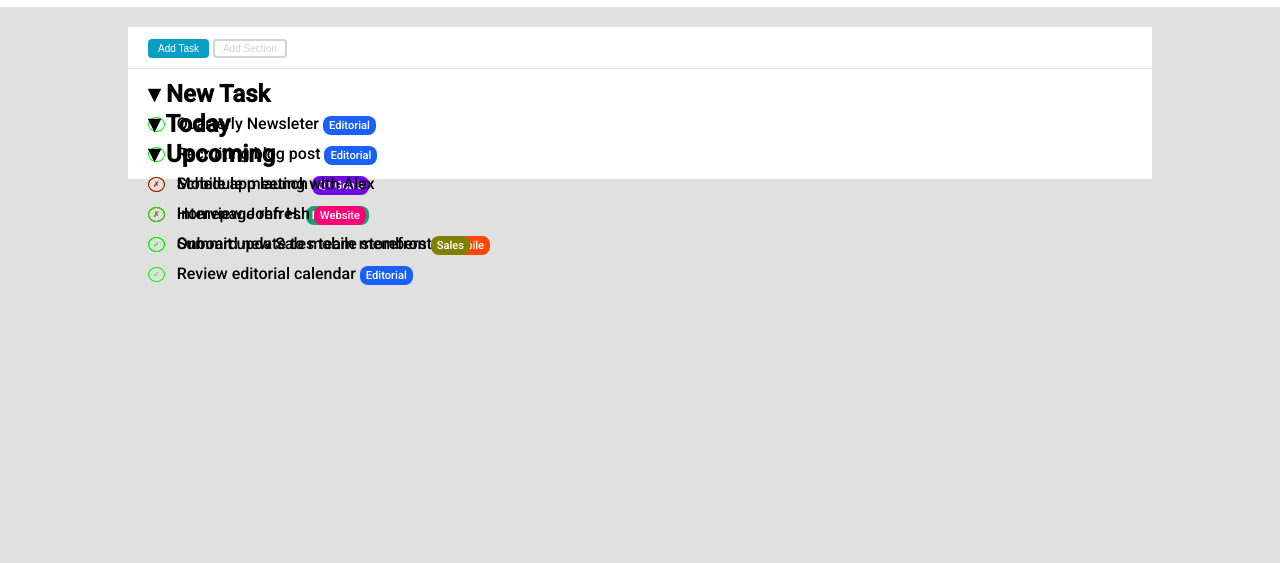
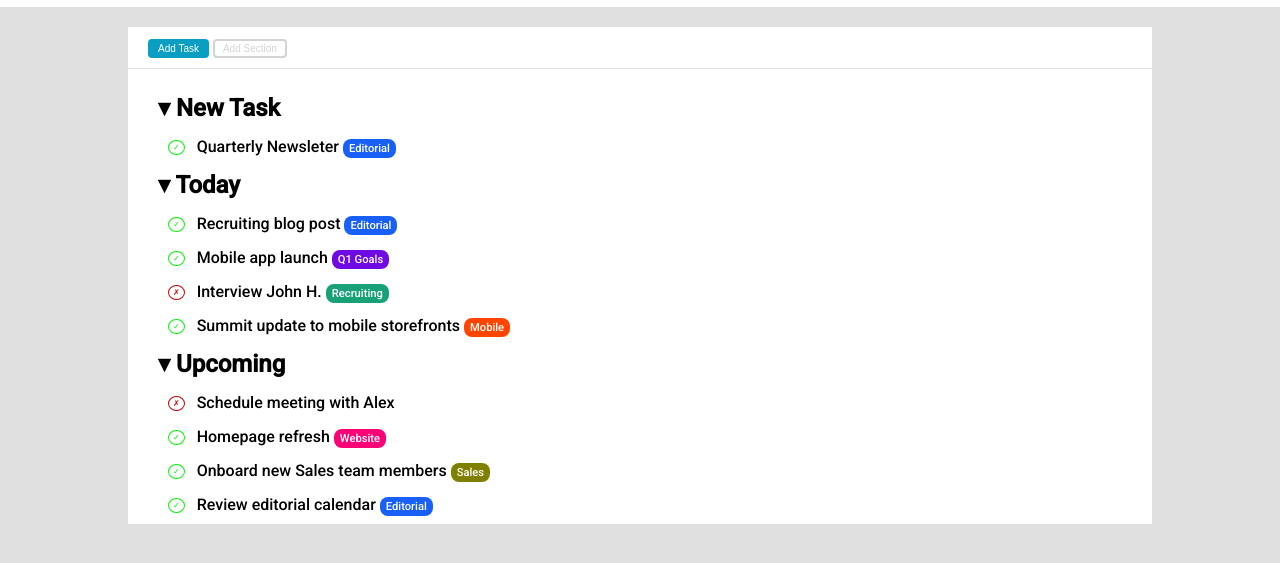
Before and after one commit to MascarBone/html-css-toboolist, a plain HTML site: page index.html in a window 1280 px wide. Shown: the part 73-636 px from the top of the page. Drawn offline with Linux system fonts and the light colour scheme.

Commit message:
correction of the 'li' rule in the css

```diff
--- a/css/style.css
+++ b/css/style.css
@@ -37,8 +37,7 @@ ul {
 }
 
 li {
-    height: 30px;
-    line-height: 30px;
+    margin: 15px 0 0 10px;
 }
 
 .margins {
```
